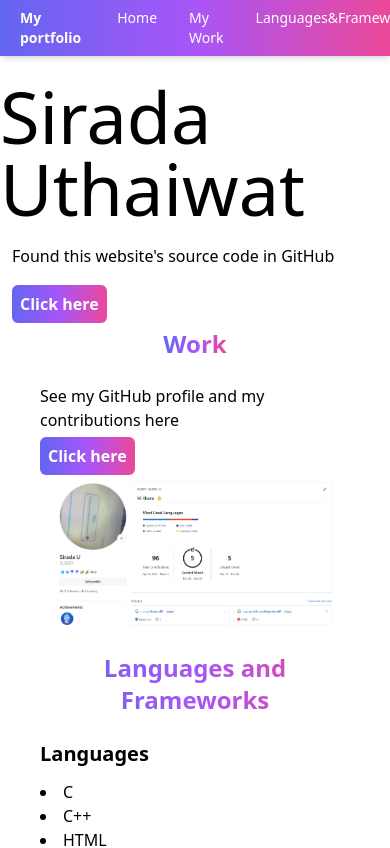
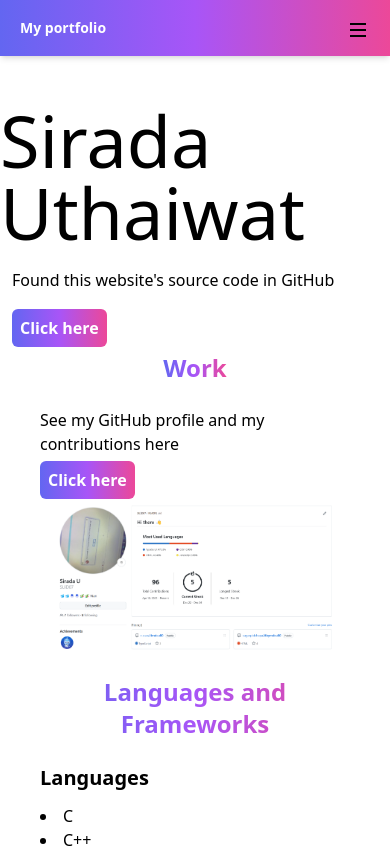
Before and after one commit to SUiD07/Sirada-portfolio, a Next.js app: page / in a window 390 px wide. Shown: the top 848 px of the page. Built offline with nearby package versions, Linux system fonts and the light colour scheme.

Commit message:
feat: add navbar for mobile

```diff
--- a/components/Navbar.tsx
+++ b/components/Navbar.tsx
@@ -1,12 +1,20 @@
+"use client";
+import { useState } from "react";
 import { navLink } from "@/constants/navLink";
-export default function Navbar() {
+
+const Navbar: React.FC = () => {
+  const [isOpen, setIsOpen] = useState(false);
+  const toggleMenu = () => {
+    setIsOpen(!isOpen);
+  };
+
   return (
     <>
       <div className="fixed top-0 w-full bg-gradient-to-r from-indigo-500 via-purple-500 to-pink-500 shadow-md h-14 flex items-center">
         <div className="text-base font-bold mx-5 max-md:text-sm text-white">
           My portfolio
         </div>
-        <div className="flex">
+        <div className="flex max-md:hidden">
           {navLink.map((item, index) => (
             <>
               <div
@@ -19,6 +27,53 @@ export default function Navbar() {
           ))}
         </div>
       </div>
+      {/* formobile */}
+      <div className="md:hidden w-5/6 bg-green-600 dark:bg-pink-400 rounded-r-lg">
+        <button
+          className="text-black dark:text-white focus:outline-none "
+          onClick={toggleMenu}
+        >
+          <svg
+            className="w-6 h-6 block"
+            style={{ position: "fixed", right: 20 }}
+            xmlns="http://www.w3.org/2000/svg"
+            fill="none"
+            viewBox="0 0 24 24"
+            stroke="currentColor"
+          >
+            {isOpen ? (
+              <path
+                // strokeLinecap="round"
+                // strokeLinejoin="round"
+                strokeWidth={2}
+                d="M6 18L18 6M6 6l12 12"
+              />
+            ) : (
+              <path
+                // strokeLinecap="round"
+                // strokeLinejoin="round"
+                strokeWidth={2}
+                d="M4 6h16M4 12h16M4 18h16"
+              />
+            )}
+          </svg>
+        </button>
+      </div>
+      {isOpen && (
+        <div
+          className="rounded-lg flex flex-col items-center shadow-md bg-white fixed md:hidden my-12 mx-5"
+          style={{ position: "fixed", right: 0, left: 0 }}
+        >
+          {navLink.map((item, index) => (
+            <div className="hover:font-bold py-3">
+              <a href={item.id}>
+                {item.sec}
+              </a>
+            </div>
+          ))}
+        </div>
+      )}
     </>
   );
-}
+};
+export default Navbar;
```
